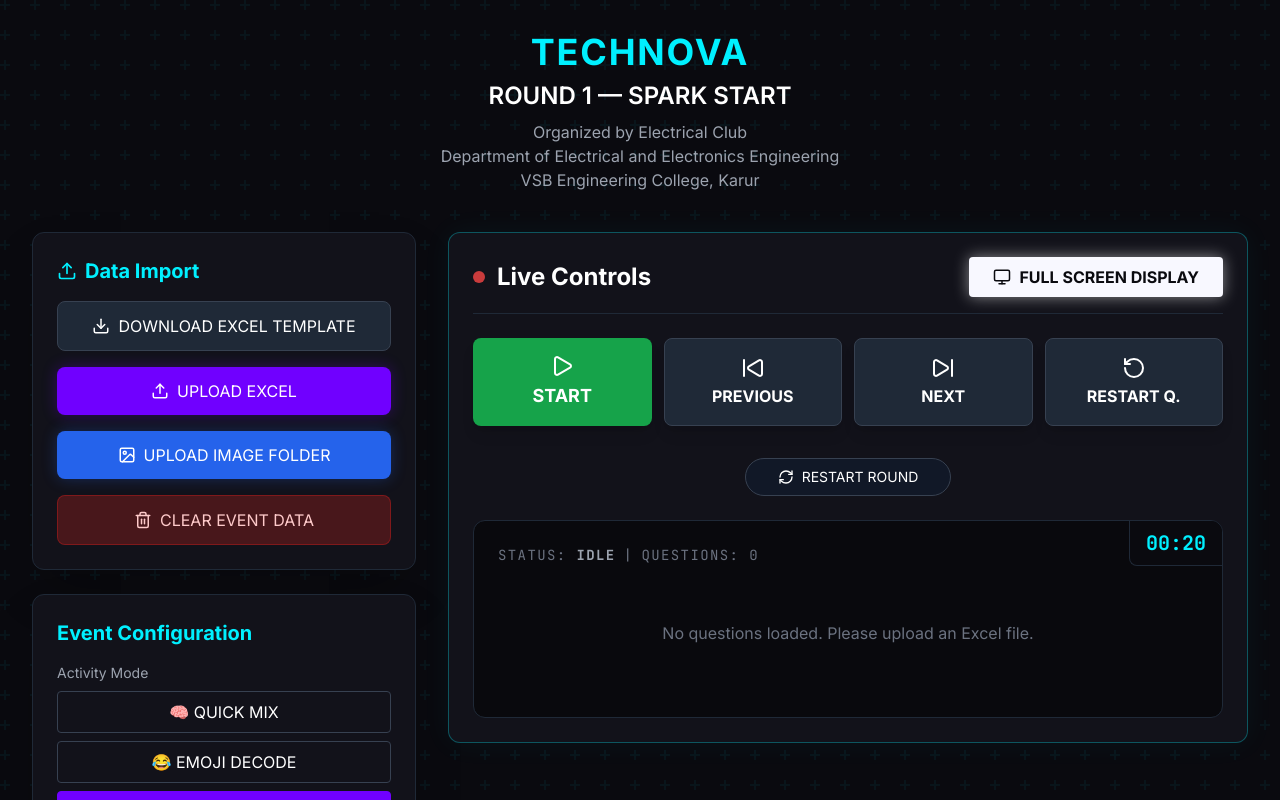
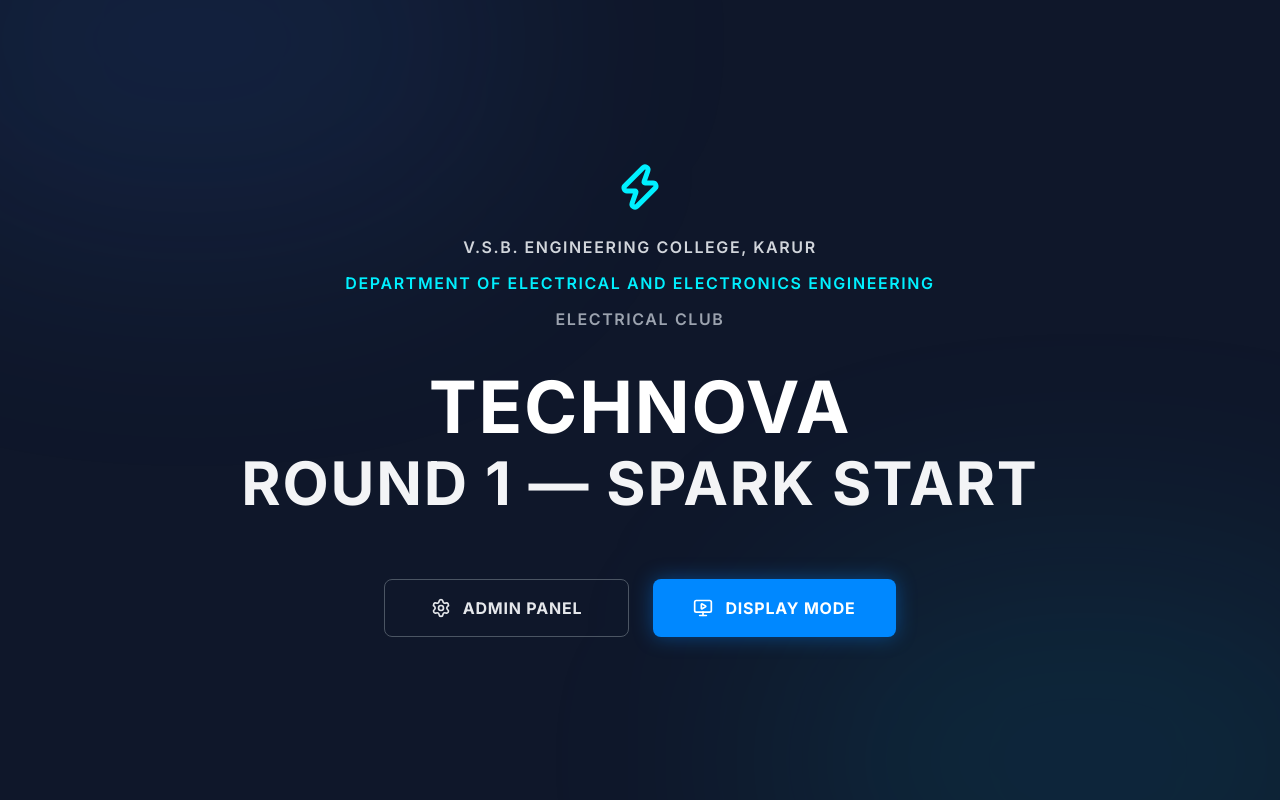
Before and after one commit to Sivabalan8138/Technova-round-1, a React (Vite) app: page / in a window 1280 px wide. Before the commit this address led to /admin. Shown: the top 800 px of the page. Built offline with nearby package versions, Linux system fonts and the light colour scheme.

Commit message:
Add landing page matching user design

```diff
--- a/src/App.tsx
+++ b/src/App.tsx
@@ -2,13 +2,14 @@
 import { EventProvider } from './store/EventContext';
 import AdminPanel from './pages/AdminPanel';
 import DisplayScreen from './pages/DisplayScreen';
+import LandingPage from './pages/LandingPage';
 
 function App() {
   return (
     <EventProvider>
       <Router>
         <Routes>
-          <Route path="/" element={<Navigate to="/admin" replace />} />
+          <Route path="/" element={<LandingPage />} />
           <Route path="/admin" element={<AdminPanel />} />
           <Route path="/display" element={<DisplayScreen />} />
         </Routes>
--- /dev/null
+++ b/src/pages/LandingPage.tsx
@@ -0,0 +1,51 @@
+import { useNavigate } from 'react-router-dom';
+import { Settings, MonitorPlay, Zap } from 'lucide-react';
+
+export default function LandingPage() {
+  const navigate = useNavigate();
+
+  return (
+    <div className="min-h-screen bg-[#0f172a] flex flex-col items-center justify-center text-white relative overflow-hidden">
+      {/* Background gradients */}
+      <div className="absolute top-[-20%] left-[-10%] w-[50%] h-[50%] rounded-full bg-blue-500/10 blur-[120px] pointer-events-none"></div>
+      <div className="absolute bottom-[-20%] right-[-10%] w-[50%] h-[50%] rounded-full bg-cyan-500/10 blur-[120px] pointer-events-none"></div>
+
+      <div className="z-10 flex flex-col items-center text-center px-4">
+        {/* Icon */}
+        <div className="mb-6 text-[#00f0ff]">
+          <Zap size={48} strokeWidth={2.5} />
+        </div>
+
+        {/* College & Dept Info */}
+        <div className="space-y-3 mb-10 tracking-widest text-sm md:text-base font-semibold text-gray-300">
+          <p>V.S.B. ENGINEERING COLLEGE, KARUR</p>
+          <p className="text-[#00f0ff]">DEPARTMENT OF ELECTRICAL AND ELECTRONICS ENGINEERING</p>
+          <p className="text-gray-400">ELECTRICAL CLUB</p>
+        </div>
+
+        {/* Main Title */}
+        <h1 className="text-5xl md:text-7xl font-black mb-16 tracking-wide leading-tight">
+          TECHNOVA <br />
+          <span className="text-4xl md:text-6xl text-gray-100">ROUND 1 — SPARK START</span>
+        </h1>
+
+        {/* Action Buttons */}
+        <div className="flex flex-col sm:flex-row gap-6 w-full max-w-lg mx-auto">
+          <button
+            onClick={() => navigate('/admin')}
+            className="flex-1 py-4 px-6 rounded-lg border border-gray-600 bg-transparent hover:bg-gray-800 transition-all flex items-center justify-center font-bold text-gray-200 uppercase tracking-wider"
+          >
+            <Settings className="mr-3" size={20} /> ADMIN PANEL
+          </button>
+
+          <button
+            onClick={() => navigate('/display')}
+            className="flex-1 py-4 px-6 rounded-lg bg-[#0088ff] hover:bg-[#0077ee] transition-all flex items-center justify-center font-bold text-white uppercase tracking-wider shadow-[0_0_20px_rgba(0,136,255,0.4)]"
+          >
+            <MonitorPlay className="mr-3" size={20} /> DISPLAY MODE
+          </button>
+        </div>
+      </div>
+    </div>
+  );
+}
```
